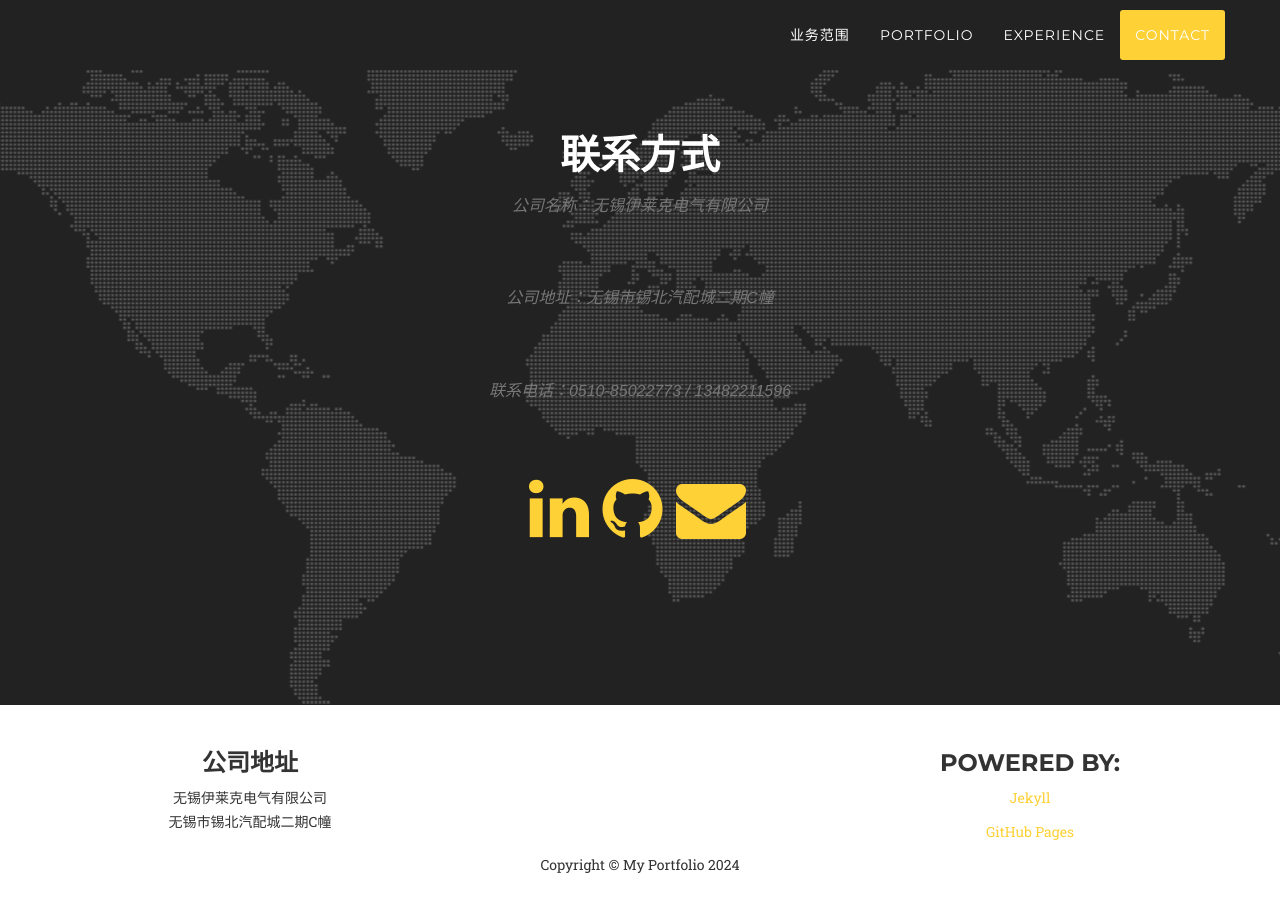
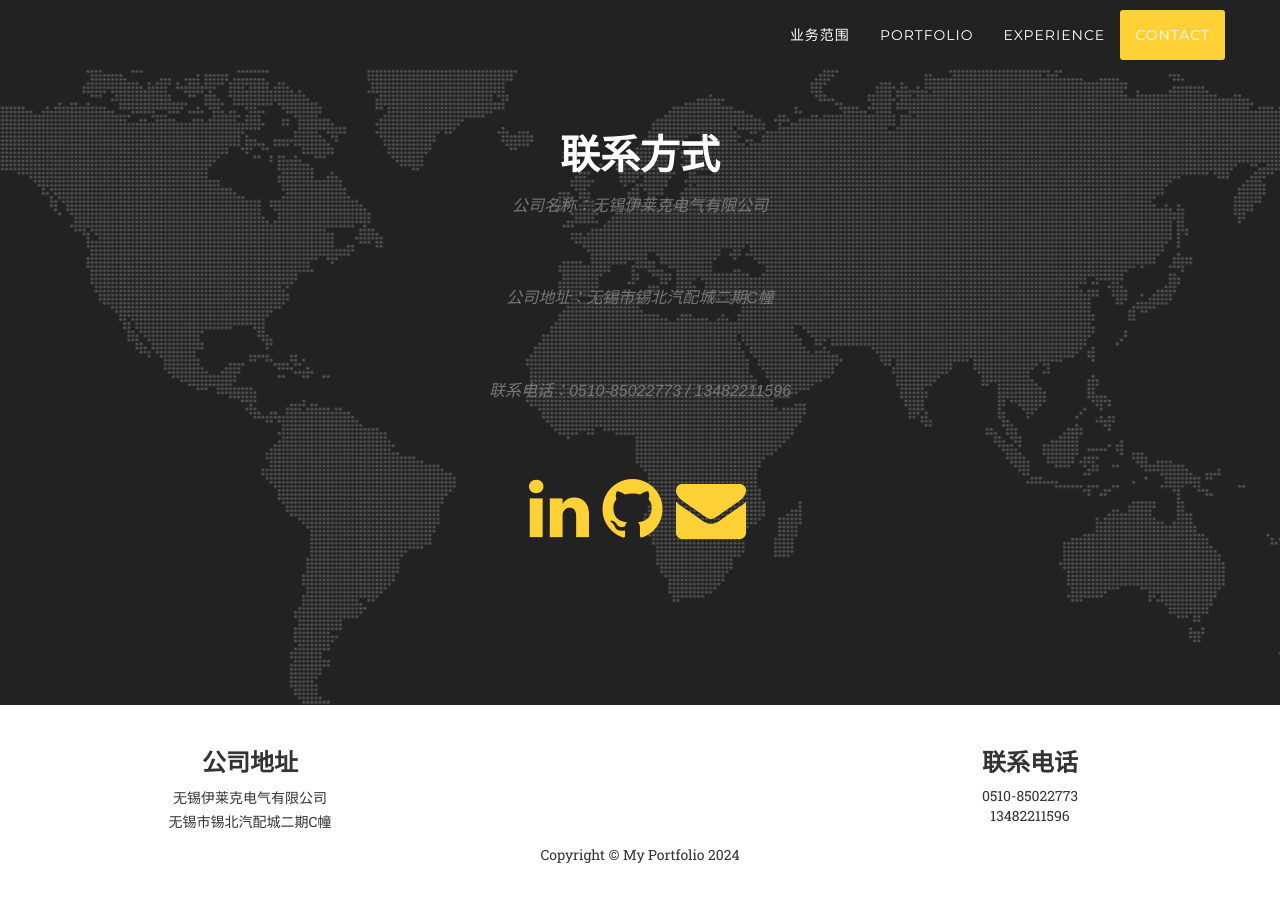
Before and after one commit to wxelec/wxelec.github.io, a Jekyll site: the page built from index.html, in a window 1280 px wide and 900 px high, scrolled down 5564 px. Built offline with Jekyll 4.4.1, drawn with Linux system fonts in a browser that asks for light colours; some web fonts are replaced.

Commit message:
Update footer.html

```diff
--- a/_includes/footer.html
+++ b/_includes/footer.html
@@ -15,9 +15,10 @@
 
                     </div>
                     <div class="footer-col col-md-4">
-                        <h3>Powered By:</h3>
-                        <p><a href="http://jekyllrb.com/">Jekyll</a></p>
-                        <p><a href="https://pages.github.com/">GitHub Pages</a></p>
+                        <h3>联系电话</h3>
+                        {% for phone in site.phone %}
+                                {{ phone.line }} <br>
+		                    {% endfor %}
                     </div>
                 </div>
             </div>
```
